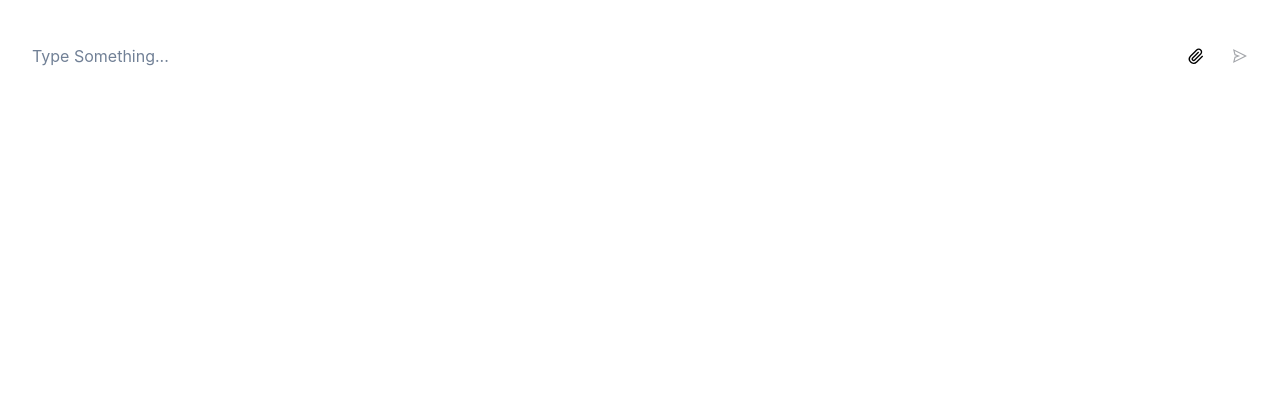
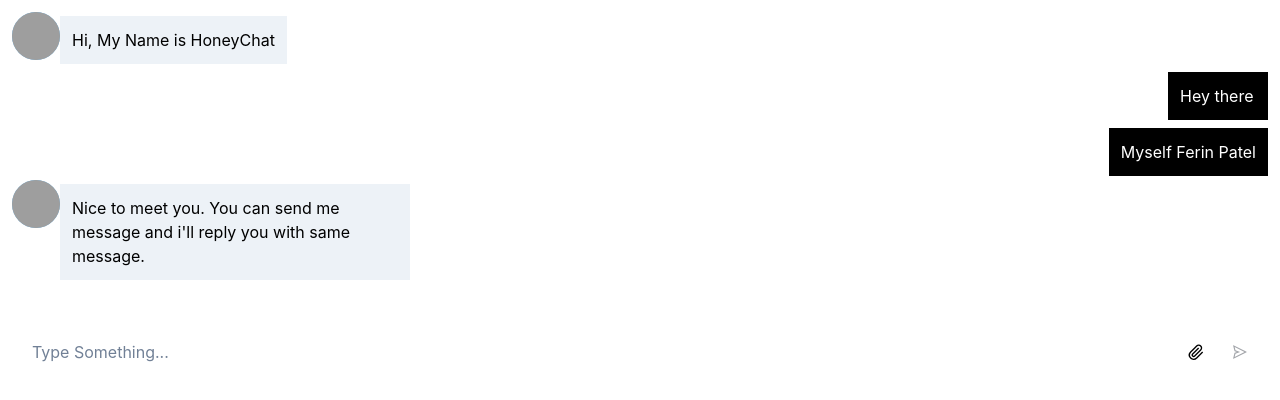
Before and after one commit to Anirudhece/corider, a React (Create React App) app: page / in a window 1280 px wide. Shown: the top 400 px of the page. Built offline with nearby package versions, Linux system fonts and the light colour scheme; no server answers; grey boxes are pictures that could not be loaded.

Commit message:
demo chats

```diff
--- a/src/App.tsx
+++ b/src/App.tsx
@@ -3,18 +3,33 @@ import Nav from "./scenes/Nav";
 import Hero from "./scenes/Hero";
 import Bottom from "./scenes/Bottom";
 import Loader from "./components/Loader";
+import Messages from "./scenes/Messages";
 
 import { useGetChatsQuery } from "./redux/api";
+
 export interface ChatData {
   name: string;
   from: string;
   to: string;
 }
+interface Message {
+  from: string;
+  text: string;
+}
 
 function App() {
   const { isLoading, data, isError } = useGetChatsQuery();
   const chatData = data as ChatData | undefined;
-  chatData && console.log(chatData);
+
+  const message: Message[]= [
+    { from: "computer", text: "Hi, My Name is HoneyChat" },
+    { from: "me", text: "Hey there" },
+    { from: "me", text: "Myself Ferin Patel" },
+    {
+      from: "computer",
+      text: "Nice to meet you. You can send me message and i'll reply you with same message.",
+    },
+  ];
   return (
     <>
       {isLoading ? (
@@ -22,6 +37,7 @@ function App() {
       ) : (
         <>
           {chatData && <Nav name={chatData.name} />}
+          <Messages messages={message} />
           {chatData && <Hero from={chatData.from} to={chatData.to} />}
         </>
       )}
--- /dev/null
+++ b/src/scenes/Messages.tsx
@@ -0,0 +1,71 @@
+import React, { useEffect, useRef } from "react";
+import { Avatar, Flex, Text } from "@chakra-ui/react";
+interface Message {
+  from: string;
+  text: string;
+}
+
+interface MessagesProps {
+  messages: Message[];
+}
+
+const Messages: React.FC<MessagesProps> = ({ messages }) => {
+  const AlwaysScrollToBottom: React.FC = () => {
+    const elementRef = useRef<HTMLDivElement>(null);
+
+    useEffect(() => {
+      if (elementRef.current) {
+        elementRef.current.scrollIntoView();
+      }
+    });
+
+    return <div ref={elementRef} />;
+  };
+  console.log(messages);
+
+  return (
+    <Flex w="100%" h="80%" overflowY="scroll" flexDirection="column" p="3">
+      {messages.map((item, index) => {
+        if (item.from === "me") {
+          return (
+            <Flex key={index} w="100%" justify="flex-end">
+              <Flex
+                bg="black"
+                color="white"
+                minW="100px"
+                maxW="350px"
+                my="1"
+                p="3"
+              >
+                <Text>{item.text}</Text>
+              </Flex>
+            </Flex>
+          );
+        } else {
+          return (
+            <Flex key={index} w="100%">
+              <Avatar
+                name="Computer"
+                src="https://avataaars.io/?avatarStyle=Transparent&topType=LongHairStraight&accessoriesType=Blank&hairColor=BrownDark&facialHairType=Blank&clotheType=BlazerShirt&eyeType=Default&eyebrowType=Default&mouthType=Default&skinColor=Light"
+                bg="blue.300"
+              ></Avatar>
+              <Flex
+                bg="gray.100"
+                color="black"
+                minW="100px"
+                maxW="350px"
+                my="1"
+                p="3"
+              >
+                <Text>{item.text}</Text>
+              </Flex>
+            </Flex>
+          );
+        }
+      })}
+      <AlwaysScrollToBottom />
+    </Flex>
+  );
+};
+
+export default Messages;
```
